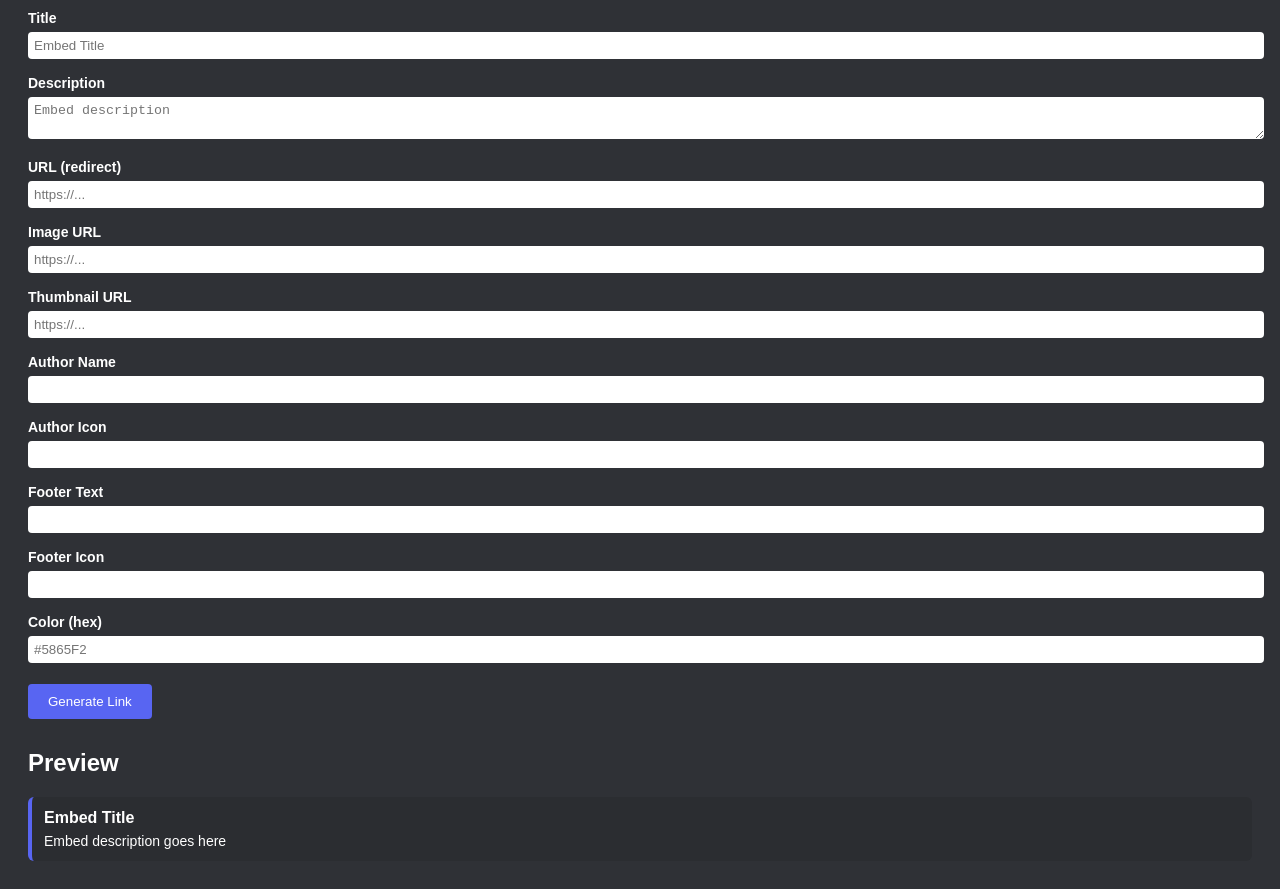
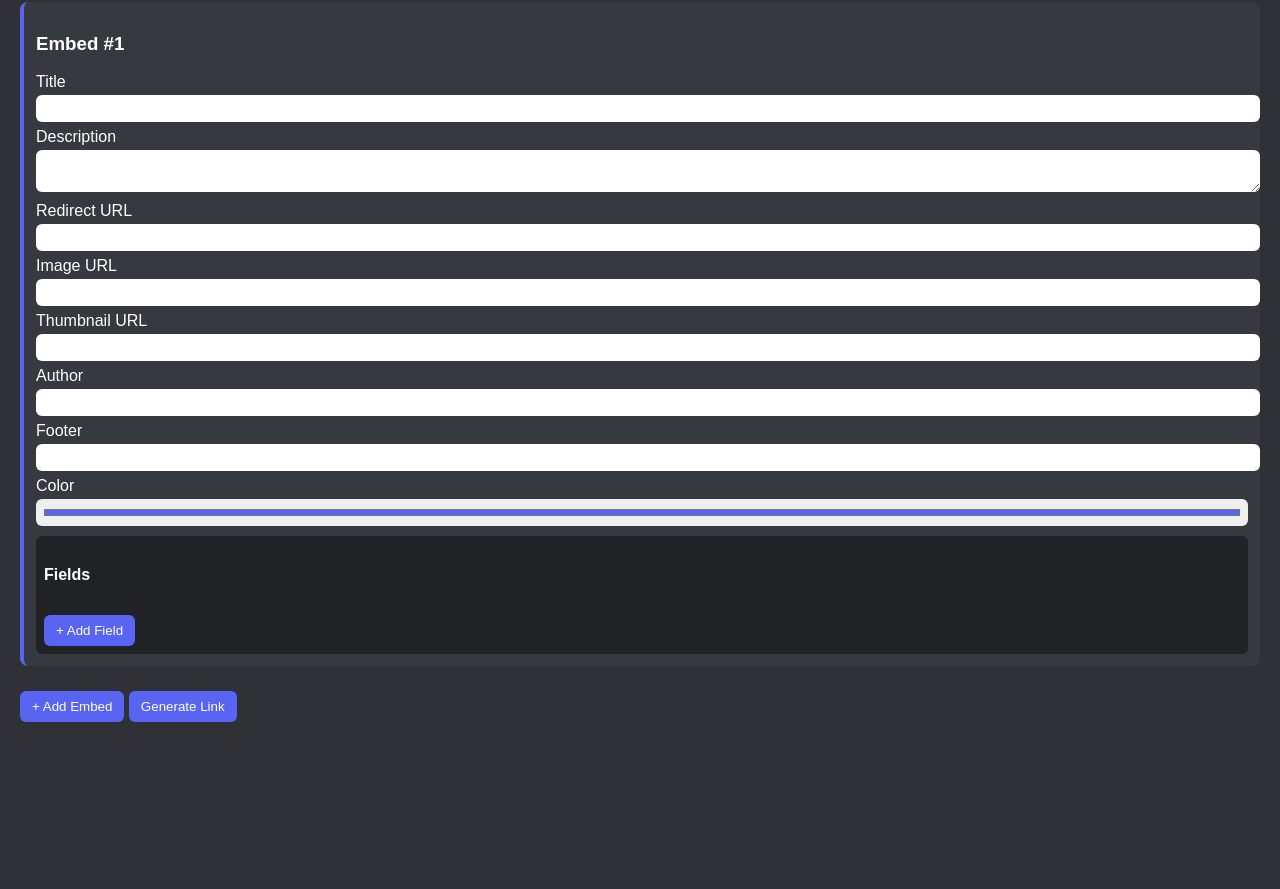
Before and after one commit to 8me2pls/crash, a plain HTML site: page index.html in a window 1280 px wide. Shown: the part 98-987 px from the top of the page. After the commit the page ends 840 px from the top, so only its background shows below. Drawn offline with Linux system fonts and the light colour scheme.

Commit message:
Update index.html

```diff
--- a/index.html
+++ b/index.html
@@ -1,87 +1,151 @@
 <!DOCTYPE html>
 <html lang="en">
 <head>
-  <meta charset="UTF-8">
-  <title>Discord Embed Maker</title>
-  <meta name="viewport" content="width=device-width, initial-scale=1.0">
+  <meta charset="UTF-8" />
+  <meta name="viewport" content="width=device-width, initial-scale=1.0"/>
+  <title>Discord Webhook-Style Embed Builder</title>
   <style>
-    body { font-family: Arial, sans-serif; background: #2f3136; color: #fff; padding: 20px; }
-    input, textarea { width: 100%; padding: 6px; margin: 6px 0; border-radius: 4px; border: none; }
-    label { font-size: 14px; font-weight: bold; margin-top: 10px; display: block; }
-    .card { background: #36393f; border-left: 4px solid #5865F2; padding: 15px; margin-top: 20px; border-radius: 6px; }
-    button { background: #5865F2; color: #fff; border: none; padding: 10px 20px; margin-top: 15px; border-radius: 4px; cursor: pointer; }
-    .preview { margin-top: 30px; }
-    .embed { background: #2b2d31; border-left: 4px solid #5865F2; padding: 12px; border-radius: 6px; }
-    .embed-title { font-weight: bold; font-size: 16px; margin-bottom: 6px; }
-    .embed-desc { font-size: 14px; }
+    body {
+      font-family: Arial, sans-serif;
+      background: #2f3136;
+      color: white;
+      margin: 0; padding: 20px;
+    }
+    h1 { color: #7289da; }
+    .embed-block {
+      background: #36393f;
+      padding: 12px;
+      border-radius: 8px;
+      margin-bottom: 15px;
+      border-left: 4px solid #5865f2;
+    }
+    label { display:block; margin-top:6px; }
+    input, textarea, select {
+      width: 100%; padding: 6px; margin-top: 4px;
+      border-radius: 6px; border: none;
+    }
+    .fields {
+      margin-top: 10px;
+      background: #202225;
+      padding: 8px;
+      border-radius: 6px;
+    }
+    .field-block {
+      margin-bottom: 8px;
+      padding: 6px;
+      background: #2f3136;
+      border-radius: 6px;
+    }
+    button {
+      margin-top: 10px;
+      padding: 8px 12px;
+      border: none;
+      background: #5865f2;
+      color: white;
+      border-radius: 6px;
+      cursor: pointer;
+    }
+    button:hover { background: #4752c4; }
+    .output {
+      margin-top: 20px;
+      background: #202225;
+      padding: 10px;
+      border-radius: 6px;
+    }
   </style>
 </head>
 <body>
-  <h1>Discord Embed Maker</h1>
-  <form id="embedForm">
-    <label>Title</label>
-    <input type="text" id="title" placeholder="Embed Title">
+  <h1>Discord Webhook-Style Embed Builder</h1>
 
-    <label>Description</label>
-    <textarea id="description" placeholder="Embed description"></textarea>
+  <div id="embeds"></div>
+  <button onclick="addEmbed()">+ Add Embed</button>
+  <button onclick="generateLink()">Generate Link</button>
 
-    <label>URL (redirect)</label>
-    <input type="text" id="url" placeholder="https://...">
-
-    <label>Image URL</label>
-    <input type="text" id="image" placeholder="https://...">
-
-    <label>Thumbnail URL</label>
-    <input type="text" id="thumbnail" placeholder="https://...">
-
-    <label>Author Name</label>
-    <input type="text" id="author">
-
-    <label>Author Icon</label>
-    <input type="text" id="authorIcon">
-
-    <label>Footer Text</label>
-    <input type="text" id="footer">
-
-    <label>Footer Icon</label>
-    <input type="text" id="footerIcon">
-
-    <label>Color (hex)</label>
-    <input type="text" id="color" placeholder="#5865F2">
-
-    <button type="button" onclick="generateLink()">Generate Link</button>
-  </form>
-
-  <div class="preview">
-    <h2>Preview</h2>
-    <div class="embed" id="embedPreview">
-      <div class="embed-title">Embed Title</div>
-      <div class="embed-desc">Embed description goes here</div>
-    </div>
+  <div class="output" id="output" style="display:none;">
+    <p>Generated link (share this in Discord):</p>
+    <input type="text" id="linkOutput" readonly>
   </div>
 
   <script>
-    const form = document.getElementById("embedForm");
-    const preview = document.getElementById("embedPreview");
+    let embedCount = 0;
 
-    form.addEventListener("input", () => {
-      const title = document.getElementById("title").value || "Embed Title";
-      const desc = document.getElementById("description").value || "Embed description goes here";
-      preview.innerHTML = `<div class="embed-title">${title}</div><div class="embed-desc">${desc}</div>`;
-    });
+    function addEmbed() {
+      const container = document.getElementById("embeds");
+      embedCount++;
+      const div = document.createElement("div");
+      div.className = "embed-block";
+      div.innerHTML = `
+        <h3>Embed #${embedCount}</h3>
+        <label>Title <input type="text" name="title"></label>
+        <label>Description <textarea name="desc"></textarea></label>
+        <label>Redirect URL <input type="text" name="url"></label>
+        <label>Image URL <input type="text" name="image"></label>
+        <label>Thumbnail URL <input type="text" name="thumb"></label>
+        <label>Author <input type="text" name="author"></label>
+        <label>Footer <input type="text" name="footer"></label>
+        <label>Color <input type="color" name="color" value="#5865f2"></label>
+        <div class="fields">
+          <h4>Fields</h4>
+          <div class="field-list"></div>
+          <button type="button" onclick="addField(this)">+ Add Field</button>
+        </div>
+      `;
+      container.appendChild(div);
+    }
+
+    function addField(btn) {
+      const list = btn.parentElement.querySelector(".field-list");
+      const block = document.createElement("div");
+      block.className = "field-block";
+      block.innerHTML = `
+        <label>Name <input type="text" name="fname"></label>
+        <label>Value <textarea name="fvalue"></textarea></label>
+        <label>Inline
+          <select name="finline">
+            <option value="true">True</option>
+            <option value="false">False</option>
+          </select>
+        </label>
+      `;
+      list.appendChild(block);
+    }
 
     function generateLink() {
-      const params = new URLSearchParams();
-      ["title","description","url","image","thumbnail","author","authorIcon","footer","footerIcon","color"]
-        .forEach(id => {
-          const val = document.getElementById(id).value;
-          if(val) params.append(id, val);
+      const blocks = document.querySelectorAll(".embed-block");
+      const embeds = [];
+
+      blocks.forEach(block => {
+        const obj = {};
+        block.querySelectorAll("input, textarea, select").forEach(el => {
+          if (el.name.startsWith("f")) return; // skip field inputs here
+          if (el.value) obj[el.name] = el.value;
         });
 
-      const link = `${window.location.origin}/embed.html?${params.toString()}`;
-      navigator.clipboard.writeText(link);
-      alert("Embed link copied:\n" + link);
+        // collect fields
+        const fields = [];
+        block.querySelectorAll(".field-block").forEach(fb => {
+          const name = fb.querySelector('[name="fname"]').value;
+          const value = fb.querySelector('[name="fvalue"]').value;
+          const inline = fb.querySelector('[name="finline"]').value === "true";
+          if (name && value) fields.push({ name, value, inline });
+        });
+        if (fields.length) obj.fields = fields;
+
+        embeds.push(obj);
+      });
+
+      const base = window.location.origin + "/embed.html";
+      const params = new URLSearchParams({
+        data: JSON.stringify(embeds)
+      });
+      const link = `${base}?${params.toString()}`;
+
+      document.getElementById("output").style.display = "block";
+      document.getElementById("linkOutput").value = link;
     }
+
+    // Add one embed on load
+    addEmbed();
   </script>
 </body>
 </html>
```
